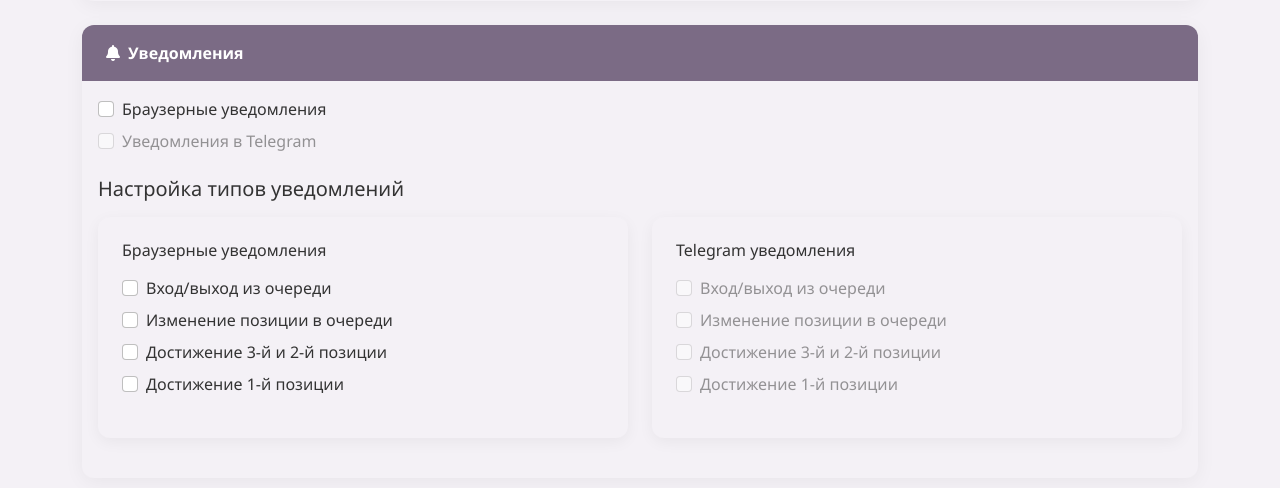
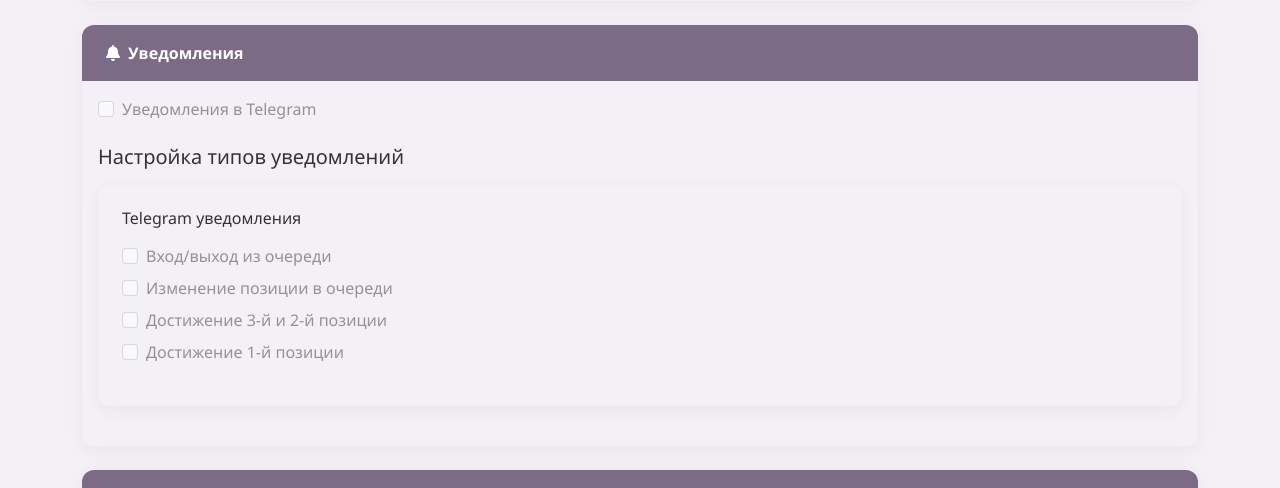
Before and after one commit to awesomesaucerl14memicrowave/ElQueue_FINAL_GK, a Django app: template lab_queue_app/templates/lab_queue_app/settings.html in a window 1280 px wide. Shown: the part 702-1190 px from the top of the page. Run offline with Django 5.2, Linux system fonts and the light colour scheme; the template is opened without the code that fills it, so the values that code supplies are empty.

Commit message:
remove_browser_notifications

```diff
--- a/lab_queue_app/templates/lab_queue_app/settings.html
+++ b/lab_queue_app/templates/lab_queue_app/settings.html
@@ -64,11 +64,6 @@
             <div class="card-body">
                 <!-- Основные переключатели для каналов уведомлений -->
                 <div class="notification-channels mb-4">
-                    <div class="form-check mb-2">
-                        <input type="checkbox" class="form-check-input" id="browser_notifications"
-                               name="browser_notifications" {% if profile.browser_notifications %}checked{% endif %}>
-                        <label class="form-check-label" for="browser_notifications">Браузерные уведомления</label>
-                    </div>
                     <div class="form-check">
                         <input type="checkbox" class="form-check-input" id="telegram_notifications"
                                name="telegram_notifications" {% if profile.telegram_notifications %}checked{% endif %}
@@ -82,37 +77,8 @@
                     <h5 class="mb-3">Настройка типов уведомлений</h5>
 
                     <div class="row">
-                        <!-- Браузерные уведомления -->
-                        <div class="col-md-6 mb-4">
-                            <div class="queue-card h-100">
-                                <h6 class="mb-3">Браузерные уведомления</h6>
-                                <div class="notification-options">
-                                    <div class="form-check mb-2">
-                                        <input type="checkbox" class="form-check-input" id="browser_queue_join_leave"
-                                               name="browser_queue_join_leave" {% if profile.browser_queue_join_leave %}checked{% endif %}>
-                                        <label class="form-check-label" for="browser_queue_join_leave">Вход/выход из очереди</label>
-                                    </div>
-                                    <div class="form-check mb-2">
-                                        <input type="checkbox" class="form-check-input" id="browser_position_change"
-                                               name="browser_position_change" {% if profile.browser_position_change %}checked{% endif %}>
-                                        <label class="form-check-label" for="browser_position_change">Изменение позиции в очереди</label>
-                                    </div>
-                                    <div class="form-check mb-2">
-                                        <input type="checkbox" class="form-check-input" id="browser_position_3_2"
-                                               name="browser_position_3_2" {% if profile.browser_position_3_2 %}checked{% endif %}>
-                                        <label class="form-check-label" for="browser_position_3_2">Достижение 3-й и 2-й позиции</label>
-                                    </div>
-                                    <div class="form-check">
-                                        <input type="checkbox" class="form-check-input" id="browser_position_1"
-                                               name="browser_position_1" {% if profile.browser_position_1 %}checked{% endif %}>
-                                        <label class="form-check-label" for="browser_position_1">Достижение 1-й позиции</label>
-                                    </div>
-                                </div>
-                            </div>
-                        </div>
-
                         <!-- Telegram уведомления -->
-                        <div class="col-md-6 mb-4">
+                        <div class="col-12 mb-4">
                             <div class="queue-card h-100">
                                 <h6 class="mb-3">Telegram уведомления</h6>
                                 <div class="notification-options">
```
